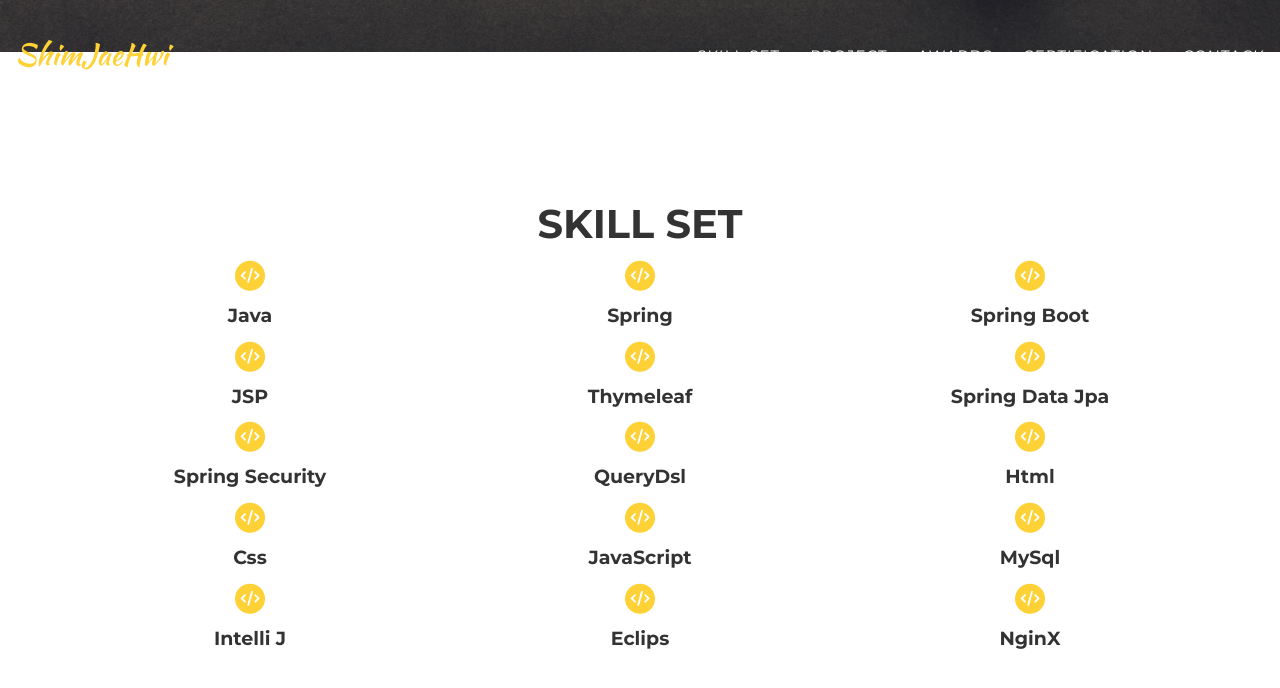
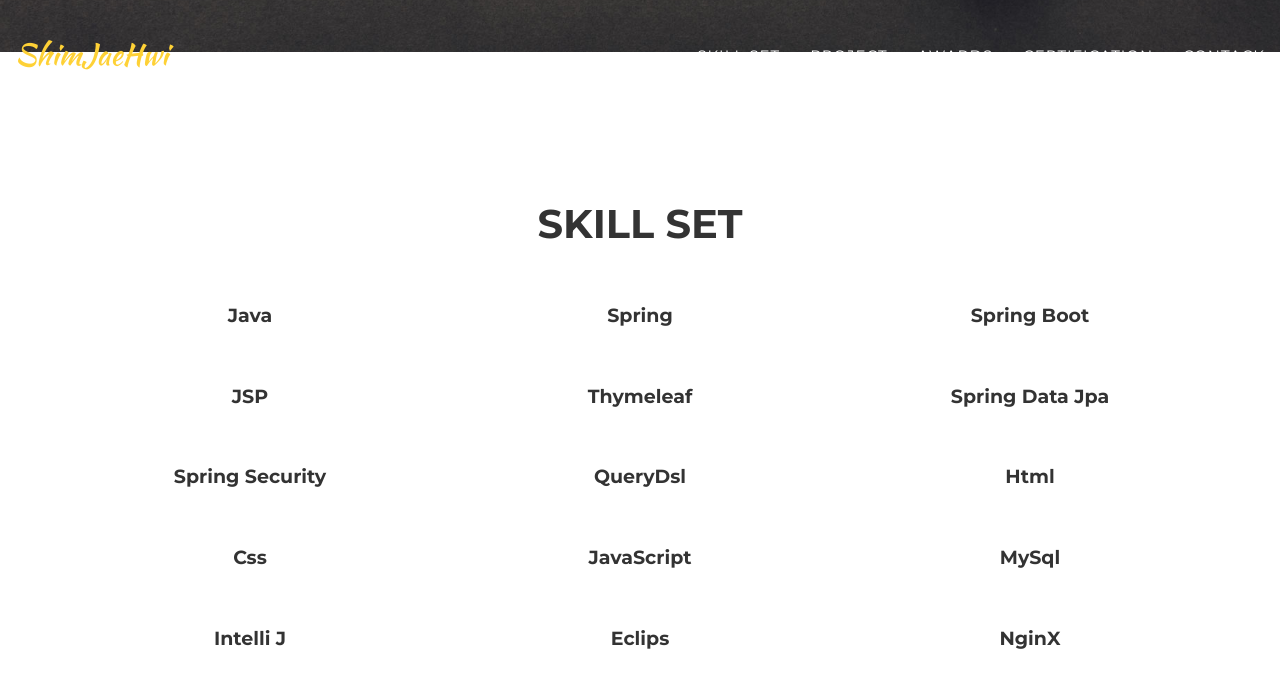
Before and after one commit to Jh214/JH214.github.io, a Jekyll site: the page built from index.html, in a window 1280 px wide and 900 px high, scrolled down 821 px. Shown: the top 688 px of the window. Built offline with Jekyll 4.4.1, drawn with Linux system fonts in a browser that asks for light colours; some web fonts are replaced; a script that is not in the unit is left out; the list of posts is cut into pages by our own code.

Commit message:
왜 안되는건데

```diff
--- a/_data/template.yml
+++ b/_data/template.yml
@@ -9,5 +9,3 @@
 font:
   primary: 'Montserrat, "Helvetica Neue",Helvetica,Arial,sans-serif'
   secondary: '"Droid Serif", "Helvetica Neue", Helvetica,Arial,sans-serif'
-  bubble: '"Fredoka One", cursive'
-  bubble-ko: '"Jua", sans-serif'
--- a/_includes/head.html
+++ b/_includes/head.html
@@ -5,8 +5,6 @@
     <meta name="viewport" content="width=device-width, initial-scale=1.0">
     <meta name="description" content="{{ site.description }}">
     <link rel="canonical" href="{{ page.url | replace:'index.html','' | prepend: site.baseurl | prepend: site.url }}">
-    <link rel="stylesheet" href="https://cdnjs.cloudflare.com/ajax/libs/font-awesome/6.4.2/css/all.min.css">
-    <link rel="stylesheet" href="https://fonts.googleapis.com/css2?family=Jua&display=swap">
 
 
     <!-- Custom CSS & Bootstrap Core CSS - Uses Bootswatch Flatly Theme: http://bootswatch.com/flatly/ -->
```
Also changed, not shown: _includes/css/bootstrap.min.css.
